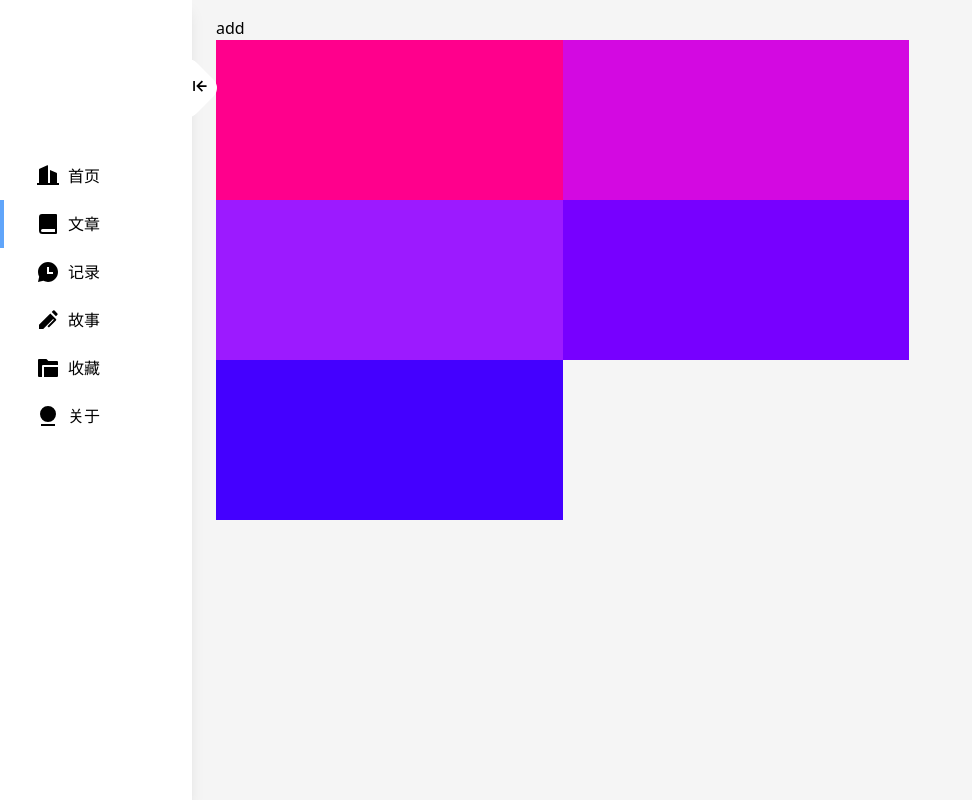
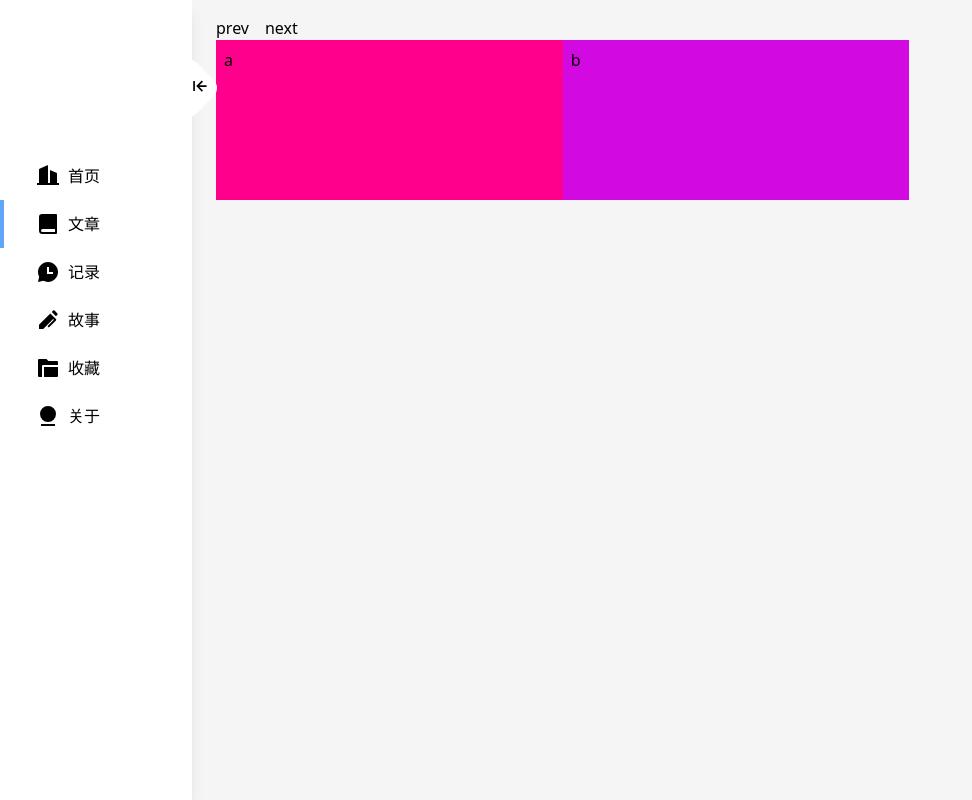
Before and after one commit to HessTina-YuI/yui-blog, a Next.js app: page /blog in a window 1280 px wide. Shown: the whole page, without its empty margins (0-972 px from the left). Built offline with nearby package versions, Linux system fonts and the light colour scheme; what @tailwindcss/typography would draw is missing.

Commit message:
modify: blog 翻页效果

```diff
--- a/components/Banner.tsx
+++ b/components/Banner.tsx
@@ -4,7 +4,7 @@ import { IProps } from '@/interface/IProps';
 import Image from '@/components/Image';
 
 interface BannerProps extends IProps {
-    images?: Array<ImageType>;
+    images?: ImageType[];
 }
 
 interface ImageType {
--- a/components/CountCard.tsx
+++ b/components/CountCard.tsx
@@ -9,7 +9,7 @@ interface CountCardProps extends IProps {
 
 const CountCard: React.FC<CountCardProps> = ({ className }) => {
 
-    const [card, setCard] = useState<Array<CountCardItemProps>>();
+    const [card, setCard] = useState<CountCardItemProps[]>();
 
     useEffect(() => {
         setCard([{
--- a/components/Navbar.tsx
+++ b/components/Navbar.tsx
@@ -16,7 +16,7 @@ const narrowWidth = 4;
 
 const Navbar: React.FC = ({ children }) => {
 
-    const [navItem, setNavItem] = useState<Array<NavBarItemProps>>();
+    const [navItem, setNavItem] = useState<NavBarItemProps[]>();
     const [navWidth, setNavWidth] = useState<number>(initWidth);
     const [navOpen, setNavOpen] = useState<boolean>(true);
     const [navMouseOn, setNavMouseOn] = useState<boolean>(false);
--- a/components/markdown/CodeComponents.tsx
+++ b/components/markdown/CodeComponents.tsx
@@ -8,7 +8,7 @@ const CodeComponents: React.FC = ({ children }) => {
 
     const language: string = (() => {
         // @ts-ignore
-        const name: Array<string> = children.props.className ? children.props.className.split(' ') : [];
+        const name: string[] = children.props.className ? children.props.className.split(' ') : [];
         for (const temp of name) {
             if (temp.indexOf('language-') != -1) {
                 return temp.substring(9, temp.length);
--- a/components/markdown/HeadingComponents.tsx
+++ b/components/markdown/HeadingComponents.tsx
@@ -7,7 +7,7 @@ enum levelEnum {
 interface HeadingProps {
     level: levelEnum;
     id?: string;
-    children?: string | ReactElement | Array<ReactElement>;
+    children?: string | ReactElement | ReactElement[];
 }
 
 interface HTMLHeadingProps {
--- a/components/markdown/TOCComponent.tsx
+++ b/components/markdown/TOCComponent.tsx
@@ -3,7 +3,7 @@ import { ITocAttribute } from '@/lib/remark-toc-headings';
 import { IProps } from '@/interface/IProps';
 
 interface TOCComponentProps extends IProps {
-    toc?: Array<ITocAttribute>;
+    toc?: ITocAttribute[];
 }
 
 interface IUrlTop {
@@ -15,16 +15,16 @@ const levelEnum = [
     '', 'pl-4', 'pl-8', 'pl-10', 'pl-12', 'pl-14'
 ];
 
-let urlTops: Array<IUrlTop> = [];
+let urlTops: IUrlTop[] = [];
 
 const TOCComponent: React.FC<TOCComponentProps> = ({ toc, className }) => {
 
     const [minLevel, setMinLevel] = useState<number>(0);
-    // const [urlTop, setUrlTop] = useState<Array<IUrlTop>>([]);
+
     const [activeHeading, setActiveHeading] = useState<string>('');
 
     useEffect(() => {
-        let tempUrlTops: Array<IUrlTop> = [];
+        let tempUrlTops: IUrlTop[] = [];
 
         toc?.forEach((value) => {
             const url = value.url.slice(1, value.url.length);
--- a/lib/mdx.ts
+++ b/lib/mdx.ts
@@ -19,7 +19,7 @@ import rehypePrism from 'rehype-prism-plus';
 
 export interface IBlogAttribute {
     mdxSource: any;
-    toc: Array<ITocAttribute>;
+    toc: ITocAttribute[];
     frontMatter: IFrontMatterAttribute;
 }
 
@@ -30,7 +30,7 @@ export interface IFrontMatterAttribute {
     title?: string;
     date?: string | null;
     hero?: string;
-    tags?: Array<string>;
+    tags?: string[];
     summary?: string;
 }
 
--- a/pages/blog.tsx
+++ b/pages/blog.tsx
@@ -1,106 +1,90 @@
 import { useEffect, useState } from 'react';
 import { GetStaticProps, NextPage } from 'next';
-import { motion, useCycle } from 'framer-motion';
+import { useRouter } from 'next/router';
+import { motion } from 'framer-motion';
 import PageLayout from '@/layouts/PageLayout';
 import SectionContainer from '@/components/SectionContainer';
 import Link from '@/components/Link';
 import { getAllFilesFrontMatter, IFrontMatterAttribute } from '@/lib/mdx';
 
-const variantsParent = {
-    show: {
-        transition: { staggerChildren: 0.2, delayChildren: 0.2 }
+const variants = {
+    initial: {
+        y: -10,
+        opacity: 0
     },
-    hidden: {
-        transition: { staggerChildren: 0.1, staggerDirection: -1 }
-    }
-};
-
-const variantsChildren = {
-    show: {
+    show: (i: number) => ({
         y: 0,
         opacity: 1,
         transition: {
-            y: { stiffness: 1000, velocity: -100 }
+            delay: i * 0.2,
+            duration: 0.5
         }
-    },
-    hidden: {
-        y: 50,
-        opacity: 0,
-        transition: {
-            y: { stiffness: 1000 }
-        }
-    }
+    })
 };
 
 const colors = ['#FF008C', '#D309E1', '#9C1AFF', '#7700FF', '#4400FF'];
 
-export const POSTS_PER_PAGE = 5;
-
-let i = 0;
+export const POSTS_PER_PAGE = 4;
 
 // @ts-ignore
-const Blog: NextPage = ({ posts, initialDisplayPosts, pagination }) => {
+const Blog: NextPage = ({ posts, pagination }) => {
 
-    const [isOpen, toggleOpen] = useCycle(false, true);
+    const [list, setList] = useState<IFrontMatterAttribute[]>([]);
+    const [currentPage, setCurrentPage] = useState<number>(pagination.currentPage);
 
-    const [test, setTest] = useState<Array<any>>([]);
+    const router = useRouter();
 
     useEffect(() => {
-        toggleOpen();
-        setTest([{ name: 'a', id: i++ }, { name: 'a', id: i++ }, { name: 'a', id: i++ }, {
-            name: 'a', id: i++
-        }, { name: 'a', id: i++ }]);
-    }, []);
+        let page: number = 1;
+        if (router.query.page && typeof router.query.page === 'string') {
+            page = parseInt(router.query.page, 0);
+        }
 
-    let b: NodeJS.Timeout | null = null;
+        if (page > 1 && page <= pagination.totalPages) {
+            setCurrentPage(page);
+        }
+    }, [router.query.page]);
 
-    const a = () => {
-        return setTimeout(() => {
-            const b = [{ name: 'a', id: i++ }, { name: 'a', id: i++ }, { name: 'a', id: i++ }, {
-                name: 'a',
-                id: i++
-            }, { name: 'a', id: i++ }];
+    useEffect(() => {
+        setList(posts.slice((currentPage - 1) * POSTS_PER_PAGE, currentPage * POSTS_PER_PAGE));
+    }, [currentPage]);
 
-            setTest(b);
-
-            toggleOpen();
-        }, 2000);
+    const prev = () => {
+        setCurrentPage(currentPage - 1);
     };
 
-    const click = () => {
-        toggleOpen();
-
-        setTimeout(() => {
-            const b = [{ name: 'a', id: i++ }, { name: 'a', id: i++ }, { name: 'a', id: i++ }, { name: 'a', id: i++ },
-                { name: 'a', id: i++ }];
-            setTest(b);
-
-            toggleOpen();
-        }, 0.1 * 1000 * 5 + 100);
+    const next = () => {
+        setCurrentPage(currentPage + 1);
     };
 
     return (
         <PageLayout>
             <SectionContainer>
-                <button onClick={click}>
-                    add
+                <button onClick={prev}>
+                    prev
                 </button>
-                <motion.div className="w-full xl:w-2/3 grid grid-cols-1 xl:grid-cols-2"
-                            initial={false} animate={isOpen ? 'show' : 'hidden'}
-                            variants={variantsParent}>
+                <button className="ml-4" onClick={next}>
+                    next
+                </button>
+                <div className="w-full xl:w-2/3 grid grid-cols-1 xl:grid-cols-2">
                     {
-                        test.map((value, index) => {
+                        list.map((value, index) => {
                             return (
-                                <Link href={`/blog/${value.name}`} key={value.id}>
+                                <Link href={`/blog/${value.slug}`} key={value.slug}>
                                     <motion.div className="w-full h-40 p-2"
                                                 style={{ backgroundColor: colors[index % 5] }}
-                                                variants={variantsChildren}>
+                                                custom={index}
+                                                initial="initial"
+                                                animate="show"
+                                                exit="show"
+                                                variants={variants}>
+                                        {value.slug}
                                     </motion.div>
                                 </Link>
                             );
                         })
                     }
-                </motion.div>
+                </div>
             </SectionContainer>
         </PageLayout>
     );
@@ -109,13 +93,13 @@ const Blog: NextPage = ({ posts, initialDisplayPosts, pagination }) => {
 
 export const getStaticProps: GetStaticProps = async () => {
     const posts = await getAllFilesFrontMatter('blog');
-    const initialDisplayPosts = posts.slice(0, POSTS_PER_PAGE);
     const pagination = {
         currentPage: 1,
-        totalPages: Math.ceil(posts.length / POSTS_PER_PAGE)
+        totalPages: Math.ceil(posts.length / POSTS_PER_PAGE),
+        total: posts.length
     };
 
-    return { props: { initialDisplayPosts, posts, pagination } };
+    return { props: { posts, pagination } };
 };
 
 export default Blog;
--- a/pages/blog/[...slug].tsx
+++ b/pages/blog/[...slug].tsx
@@ -129,8 +129,8 @@ export const getStaticProps: GetStaticProps = async ({ params }) => {
 
     // @ts-ignore
     const postIndex = allPosts.findIndex((post: StaticProps) => formatSlug(post.slug) === params.slug.join('/'));
-    const prev = allPosts[postIndex + 1] || null;
-    const next = allPosts[postIndex - 1] || null;
+    const prev = allPosts[postIndex - 1] || null;
+    const next = allPosts[postIndex + 1] || null;
     // @ts-ignore
     const post = await getFileBySlug('blog', params.slug.join('/'));
 
```
